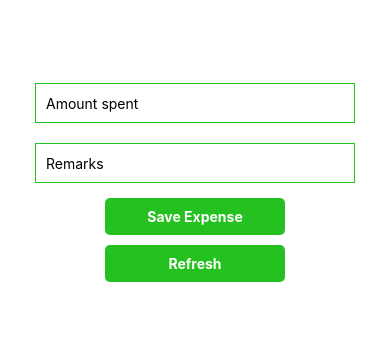
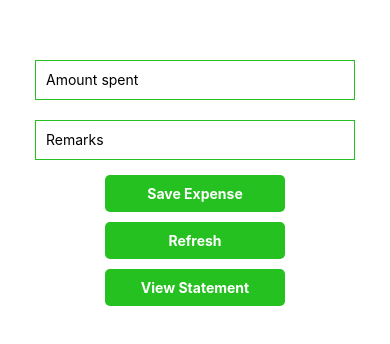
Before and after one commit to prajwol-stha/Expense-Tracker, a React Native app: screen / in a window 390 px wide. Shown: the part 242-586 px from the top of the page. Built offline with nearby package versions, Linux system fonts and the light colour scheme; no server answers.

Commit message:
fetching all the values from db

```diff
--- a/package.json
+++ b/package.json
@@ -14,7 +14,7 @@
     "axios": "^1.6.5",
     "mongodb": "^6.3.0",
     "react": "18.2.0",
-    "react-native": "0.72.7",
+    "react-native": "^0.72.7",
     "react-native-elements": "^3.4.3",
     "realm": "^12.5.1"
   },
--- a/src/Homescreen.jsx
+++ b/src/Homescreen.jsx
@@ -2,7 +2,7 @@ import React, { useState ,useEffect} from 'react';
 import { View, Text, TextInput, TouchableOpacity, Alert, StyleSheet } from 'react-native';
 import axios from 'axios';
 import { DATABASE_ENDPOINT, MONGODB_API_KEY } from './config';
-import FetchDetailsFromDb from './FetchDetails'
+import FetchDetailsFromDb from './FetchDetails';
 
 
 const App = () => {
@@ -65,33 +65,16 @@ const App = () => {
       console.error('Error saving expense:', error.message);
     }
   };
-
-  useEffect(() => {
-    const fetchData = async () => {
-      try {
-        const result = await FetchDetailsFromDb(spent);
-        console.log(result);
-
-        // Check if the documents array is present in the response
-        if (result && result.documents && result.documents.length > 0) {
-          const documentData = result.documents[0]; // Assuming you want the first document
-          setData(documentData);
-        } else {
-          console.log('No documents found in the response');
-        }
-      } catch (error) {
-        console.error('fetching from db failed', error);
-        // Code to handle error in the app, display some alert, etc.
-      }
+  async function handleStatement(){
+    console.log('handling');
+    // FetchDetailsFromDb();
+    try {
+      const details = await FetchDetailsFromDb();
+      console.log(details);
+    } catch (error) {
+      console.error('Error fetching user contributions:', error);
+    }
     };
-
-    fetchData();
-
-    return () => {
-      console.log('clear use effect');
-      // Clean up code if needed
-    };
-  }, [spent]);
 
   return (
     <View style={styles.container}>
@@ -114,6 +97,10 @@ const App = () => {
       </TouchableOpacity>
       <TouchableOpacity onPress={handleRefresh} style={styles.btn}>
         <Text style={styles.btnText}>Refresh</Text>
+      </TouchableOpacity>
+
+      <TouchableOpacity onPress={handleStatement} style={styles.btn}>
+        <Text style={styles.btnText}>View Statement</Text>
       </TouchableOpacity>
     </View>
   );
--- a/src/fetchdetails.js
+++ b/src/fetchdetails.js
@@ -1,8 +1,9 @@
 import { CLUSTER_NAME, COLLECTION_NAME, DATABASE_ENDPOINT,DATABASE_ENDPOINT_FIND,DATABASE_NAME, MONGODB_API_KEY } from './config'
 
 console.log(DATABASE_ENDPOINT)
-const FetchDetailsFromDb = async (spent) => {
-	console.log('Calling FetchDetailsFromDb with spent:', spent);
+const FetchDetailsFromDb = async () => {
+	// console.log('Calling FetchDetailsFromDb with spent:', spent);
+	console.log('inside the fetch');
 	let response;
 	try {
 
@@ -19,9 +20,9 @@ const FetchDetailsFromDb = async (spent) => {
 					'dataSource': CLUSTER_NAME,
 					'database': DATABASE_NAME,
 					'collection': COLLECTION_NAME,
-					'filter': {
-						'spent':spent
-					}
+					// 'filter': {
+					// 	'spent':spent
+					// }
 				})
 			})
 
@@ -30,7 +31,7 @@ const FetchDetailsFromDb = async (spent) => {
 		}
 
 		const details = await response.json();
-		// console.log(details)
+		console.log(details)
 		return (details.document)
 
 	} catch (error) {
```
Also changed, not shown: 3 other files (tests, documents, lock files or other folders).
